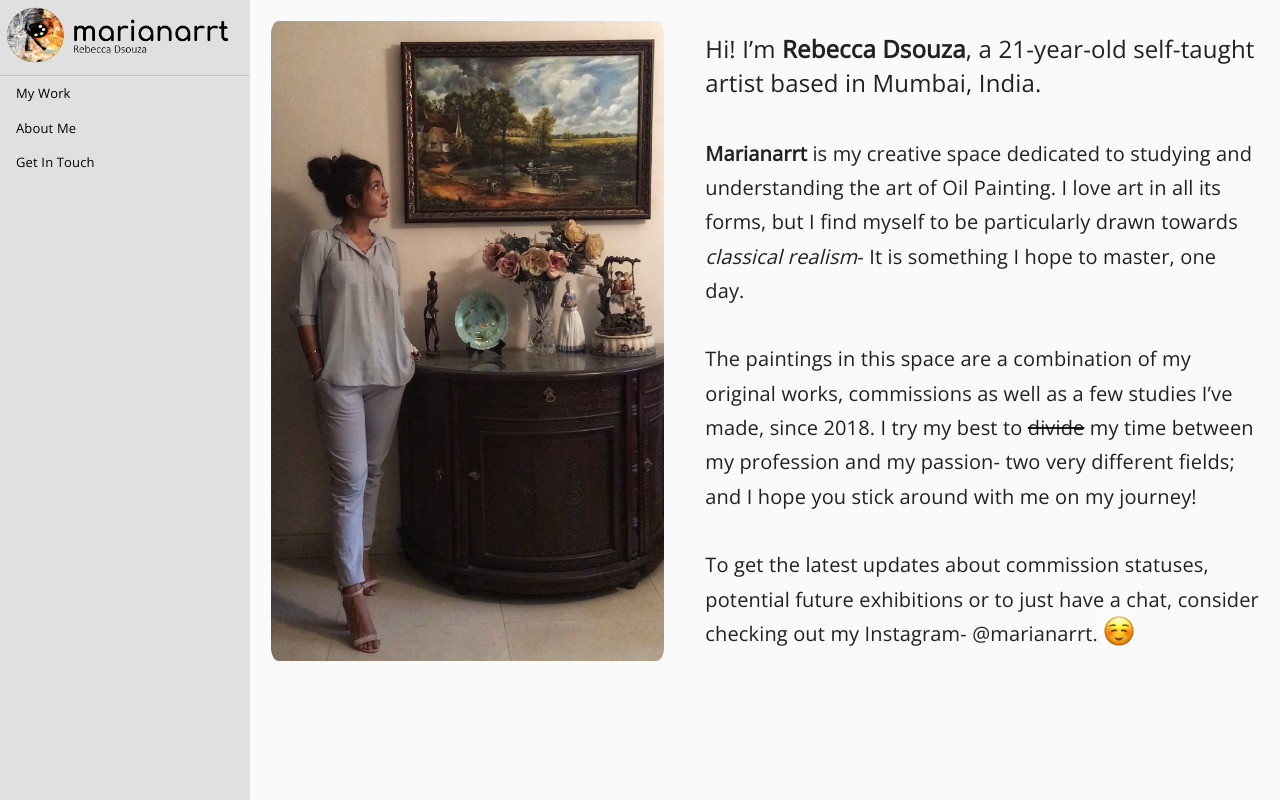
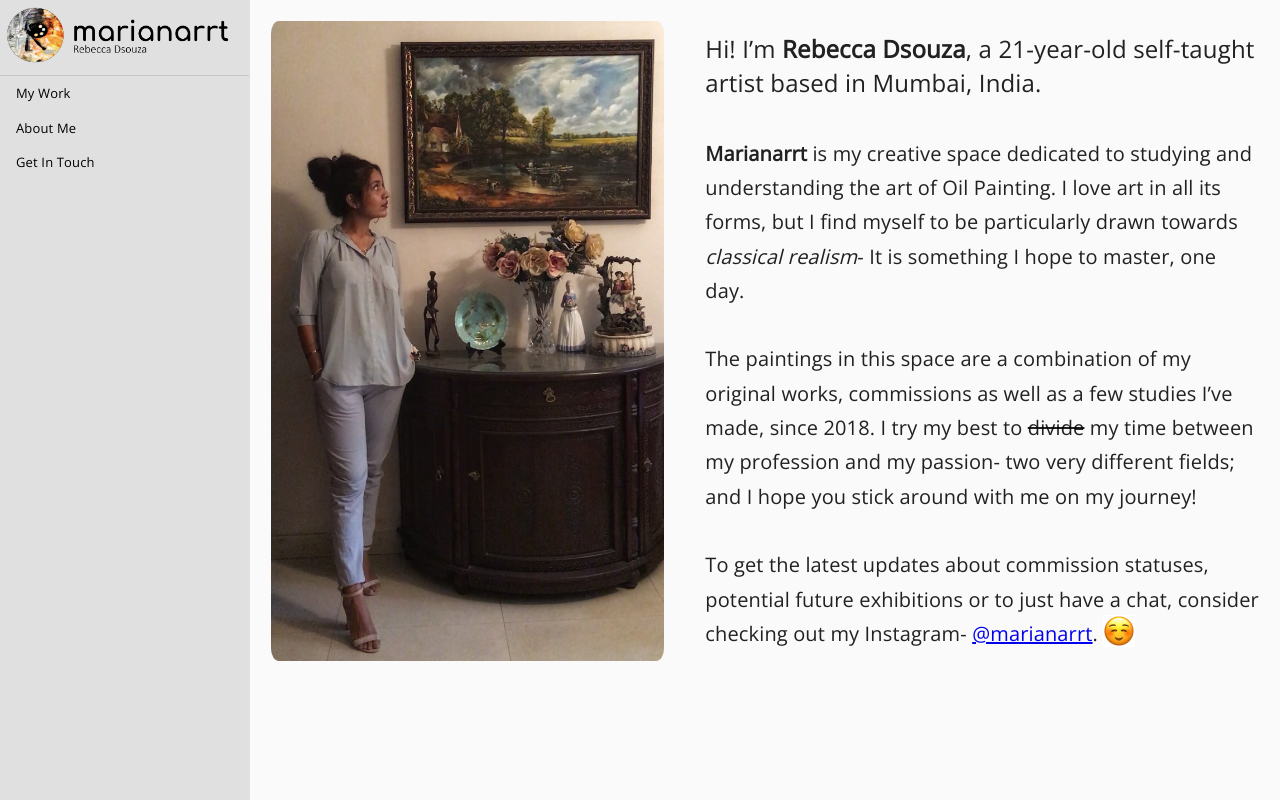
Before and after one commit to rebeccad71011/marianarrt, a React (Create React App) app: page /about in a window 1280 px wide. Built offline with nearby package versions, Linux system fonts and the light colour scheme; a web font is replaced by a local one.

Commit message:
added marianarrt brand logo and chaged main page layout

```diff
--- a/src/components/About.js
+++ b/src/components/About.js
@@ -33,7 +33,7 @@ export default function MediaCard() {
             I try my best to <del> divide</del> my time between my profession and my passion- two very different fields;
             and I hope you stick around with me on my journey!<br></br><br></br>
             To get the latest updates about commission statuses, potential future exhibitions
-            or to just have a chat, consider checking out my Instagram- @marianarrt.</small><sub><img style={styles.smiley} src={smiley}></img></sub>
+            or to just have a chat, consider checking out my Instagram- <a href="https://www.instagram.com/marianarrt/">@marianarrt</a>.</small><sub><img style={styles.smiley} src={smiley}></img></sub>
 
             </div>
         </div>
```
